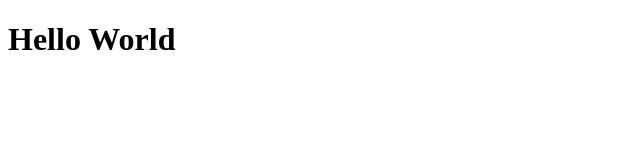
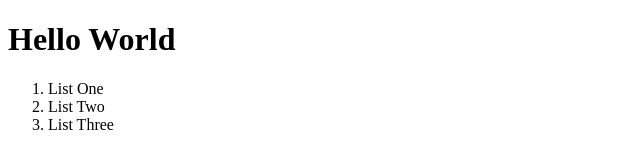
Before and after one commit to midth002/first_app, a plain HTML site: page index.html in a window 1280 px wide. Shown: the whole page, without its empty margins (0-640 px from the left). Drawn offline with Linux system fonts and the light colour scheme.

Commit message:
added styles.css file and added ordered list to the index.html

```diff
--- a/index.html
+++ b/index.html
@@ -8,5 +8,12 @@
 </head>
 <body>
     <h1>Hello World</h1>
+
+    <ol>
+        <li>List One</li>
+        <li>List Two</li>
+        <li>List Three</li>
+
+    </ol>
 </body>
 </html>
```
Also changed, not shown: styles.css (added).
